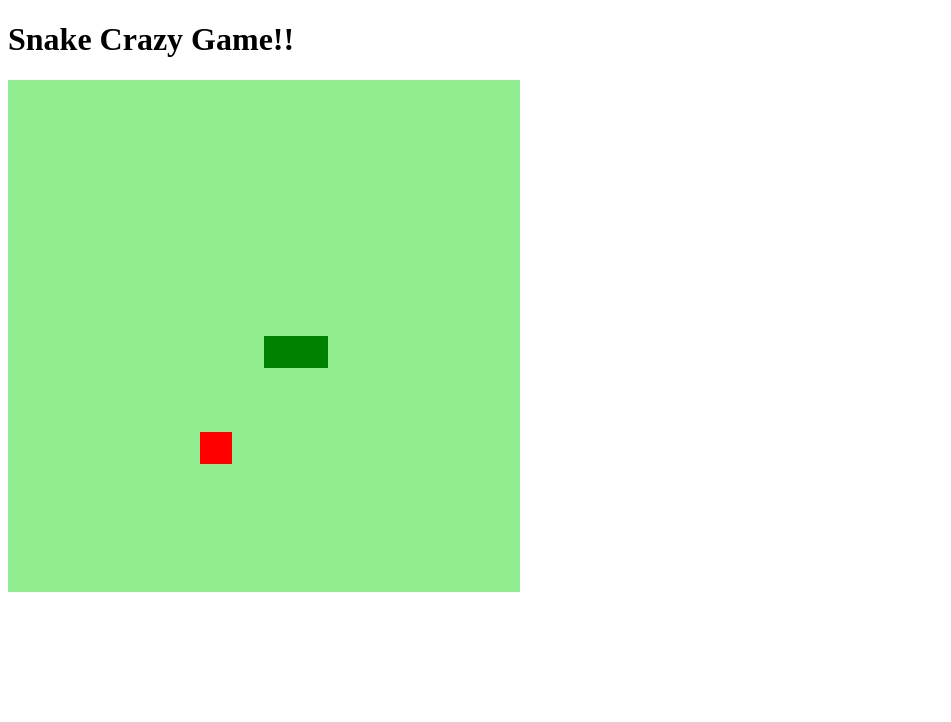
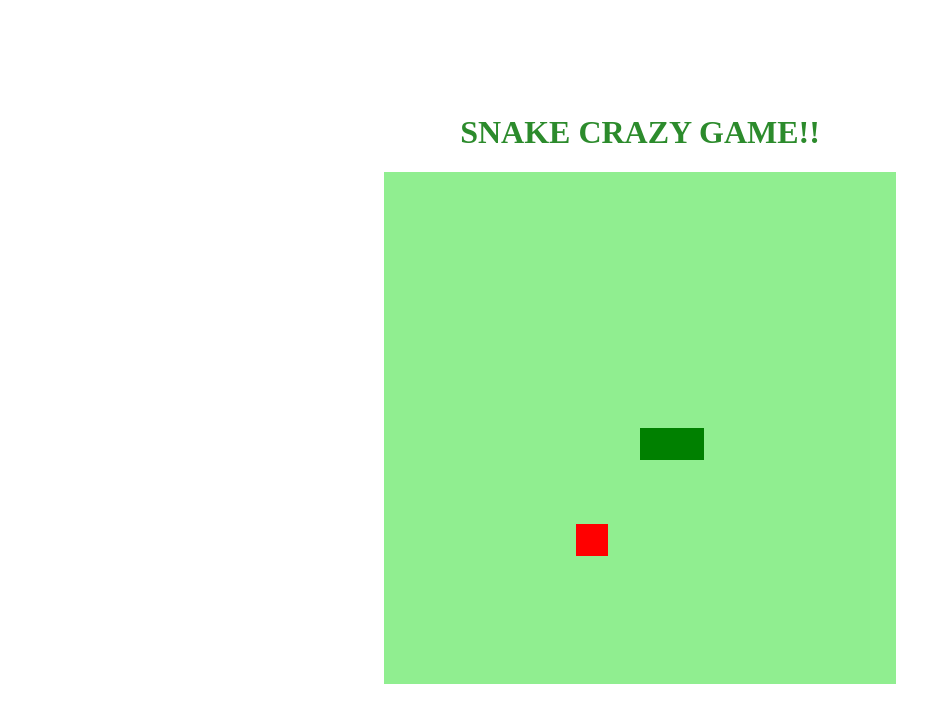
Before and after one commit to gabrielkborba/jogo_cobrinha_JS, a plain HTML site: page index.html in a window 1280 px wide. Shown: the whole page, without its empty margins (0-951 px from the left). Drawn offline with Linux system fonts and the light colour scheme.

Commit message:
jogo finalizado

```diff
--- a/index.html
+++ b/index.html
@@ -10,7 +10,7 @@
         <title>Snake Crazy Game</title>
     </head>
     <body>
-        <h1>Snake Crazy Game!!</h1>
+        <h1>SNAKE CRAZY GAME!!</h1>
         <canvas id="snake" width="512" height="512"></canvas>
 
     </body>
--- a/style.css
+++ b/style.css
@@ -1,3 +1,9 @@
 body{
-
+    height: 95vh;
+    width: 95;
+    display: flex;
+    justify-content: center;
+    align-items: center;
+    flex-direction: column;
+    color: rgb( 44, 139, 44);
 }
```
